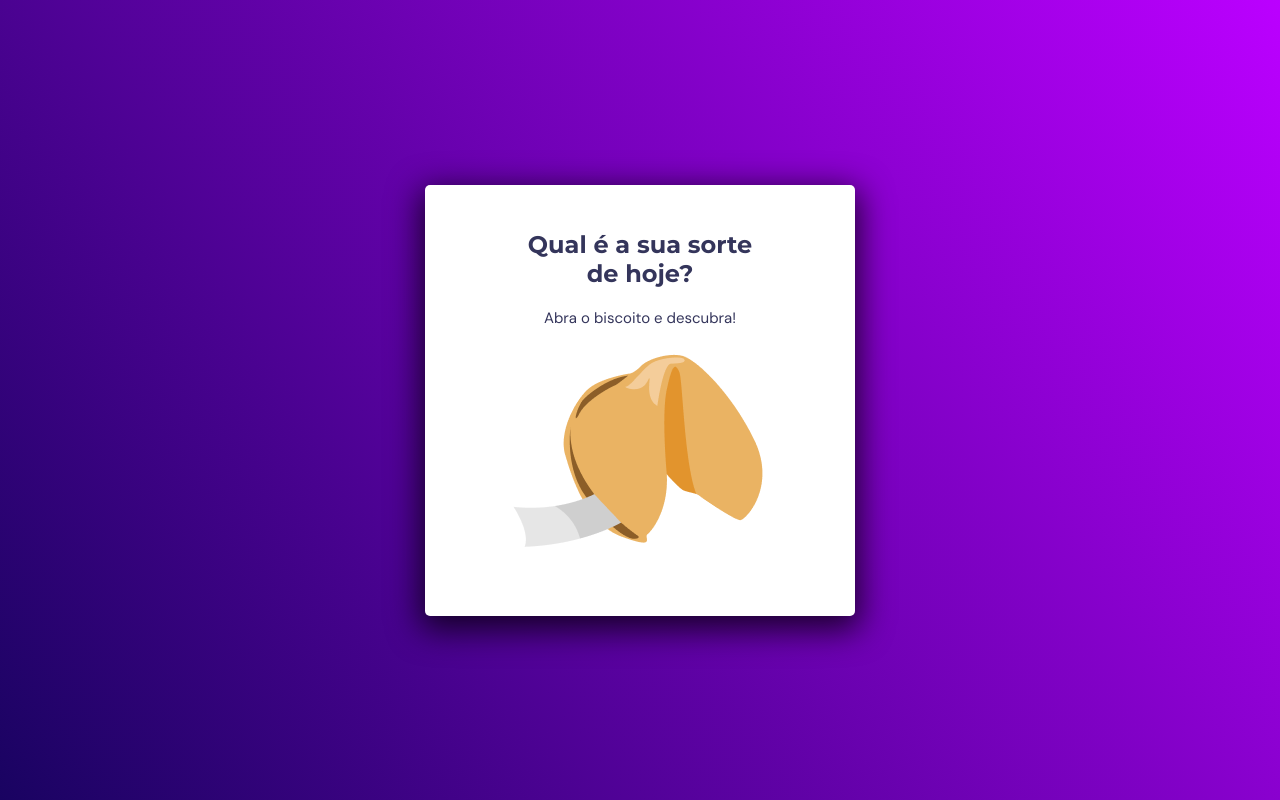
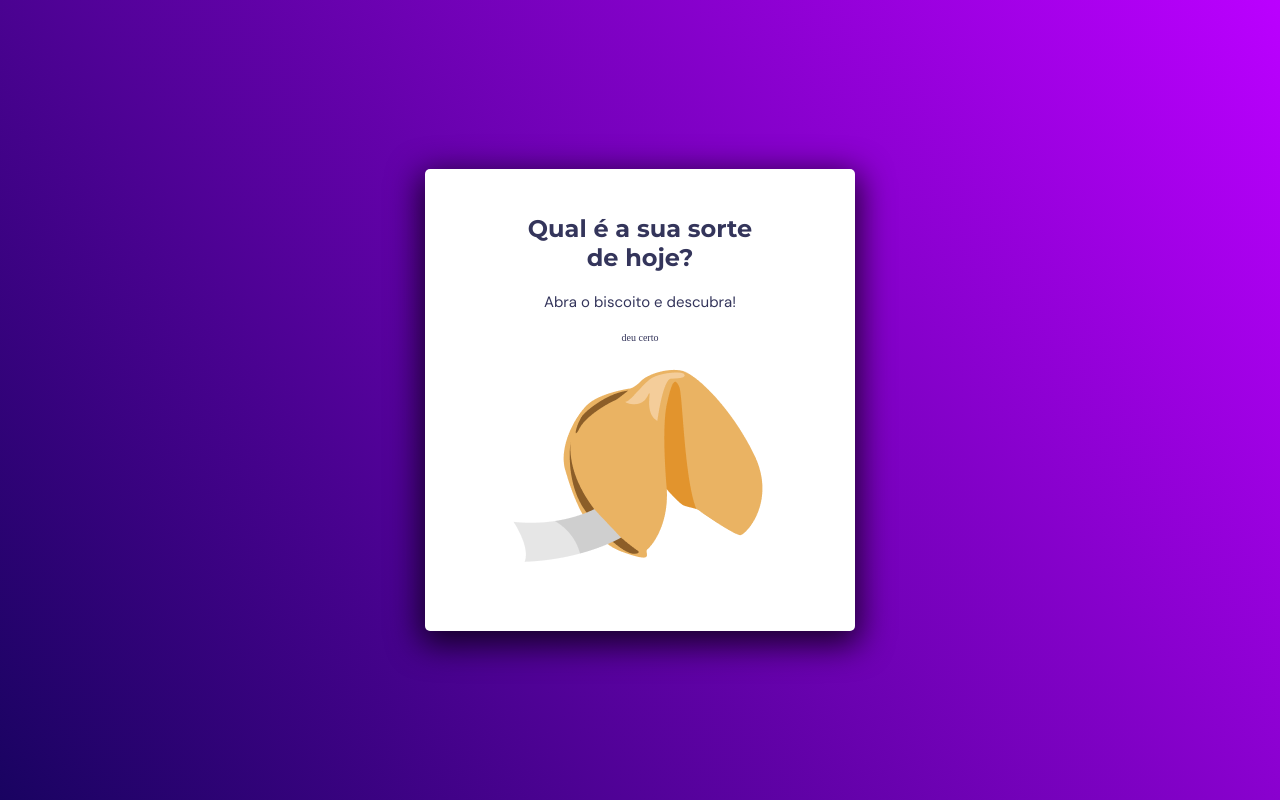
Before and after one commit to Toddynh0BR/Fortune-Cookie, a plain HTML site: page index.html in a window 1280 px wide. Drawn offline with Linux system fonts and the light colour scheme.

Commit message:
deu certo

```diff
--- a/index.html
+++ b/index.html
@@ -17,6 +17,7 @@
     <main>
         <h2>Qual é a sua sorte <br> de hoje?</h2>
         <h3>Abra o biscoito e descubra!</h3>
+        <p>deu certo</p>
        <div class="cookie">
         <img src="assets/cookie1.png" alt="imagem de um biscoito da sorte" id="btnTry">
        </div>
```
